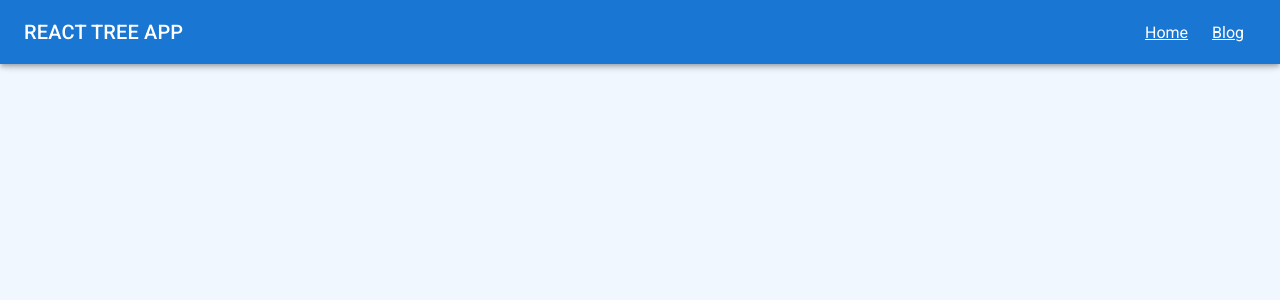
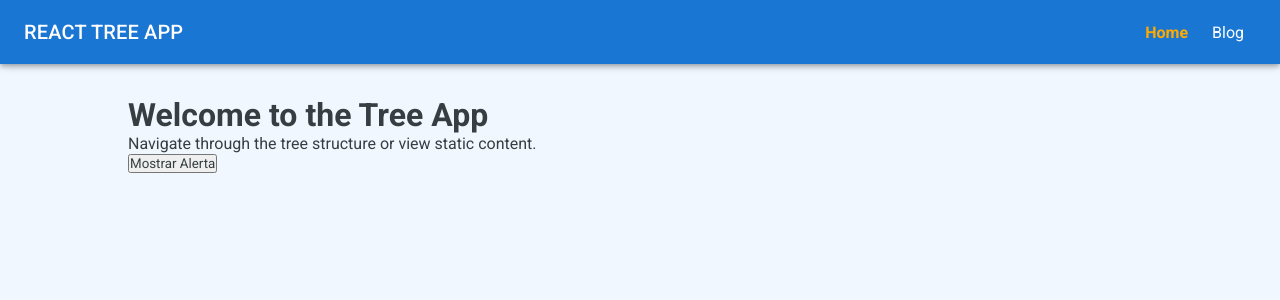
Before and after one commit to darianaren/react-tree-app, a React (Create React App) app: page / in a window 1280 px wide. Shown: the top 300 px of the page. Built offline with nearby package versions, Linux system fonts and the light colour scheme.

Commit message:
[main] feat (src/providers)

```diff
--- a/src/App.css
+++ b/src/App.css
@@ -15,6 +15,16 @@ body {
   background-color: #f0f7ff;
 }
 
+main {
+  margin: 6rem 1rem;
+}
+
+@media (min-width: 1200px) {
+  main {
+    margin: 6rem 10vw 0;
+  }
+}
+
 h1,
 h2,
 h3,
--- a/src/App.tsx
+++ b/src/App.tsx
@@ -1,12 +1,13 @@
 import "./App.css";
 
 import RouterConfig from "./routes";
+import AlertProvider from "./providers/AlertProvider/AlertProvider";
 
 function App() {
   return (
-    <>
+    <AlertProvider>
       <RouterConfig />
-    </>
+    </AlertProvider>
   );
 }
 
--- a/src/components/NavBar/NavBar.tsx
+++ b/src/components/NavBar/NavBar.tsx
@@ -4,7 +4,7 @@ import Toolbar from "@mui/material/Toolbar";
 import Typography from "@mui/material/Typography";
 
 import { PAGES } from "./constants";
-import { Link } from "react-router-dom";
+import { NavLink } from "react-router-dom";
 
 export default function NavBar() {
   return (
@@ -24,13 +24,19 @@ export default function NavBar() {
         </Typography>
         <Box component="nav" sx={{ display: { xs: "none", sm: "block" } }}>
           {PAGES.map(({ label, path }) => (
-            <Link
+            <NavLink
               to={path}
               key={path}
-              style={{ color: "#fff", padding: "12px" }}
+              style={({ isActive }) => ({
+                padding: "12px",
+                textDecoration: "none",
+                color: isActive ? "#ffaa00" : "#fff",
+                fontWeight: isActive ? "bold" : "normal",
+                transition: "color 0.3s ease, font-weight 0.3s ease"
+              })}
             >
               {label}
-            </Link>
+            </NavLink>
           ))}
         </Box>
       </Toolbar>
--- /dev/null
+++ b/src/constants/severityAlert.ts
@@ -0,0 +1,13 @@
+export const SEVERITY_ALERT = Object.freeze({
+  info: Symbol("Represents a message of info"),
+  error: Symbol("Represents a message of error"),
+  warning: Symbol("Represents a message of warning"),
+  success: Symbol("Represents a message of success")
+});
+
+export const SEVERITY_ALERT_VALUE = Object.freeze({
+  [SEVERITY_ALERT.info]: "info",
+  [SEVERITY_ALERT.error]: "error",
+  [SEVERITY_ALERT.warning]: "warning",
+  [SEVERITY_ALERT.success]: "success"
+});
--- /dev/null
+++ b/src/context/AlertContext.ts
@@ -0,0 +1,6 @@
+import { createContext } from "react";
+import { AlertContextType } from "../providers/AlertProvider/AlertProvider.interfaces";
+
+const AlertContext = createContext<AlertContextType | undefined>(undefined);
+
+export default AlertContext;
--- /dev/null
+++ b/src/hooks/useAlert.ts
@@ -0,0 +1,15 @@
+import { useContext } from "react";
+
+import AlertContext from "../context/AlertContext";
+
+function useAlert() {
+  const context = useContext(AlertContext);
+
+  if (!context) {
+    throw new Error("useAlert must be used within a AlertProvider");
+  }
+
+  return context;
+}
+
+export default useAlert;
--- a/src/pages/Home.tsx
+++ b/src/pages/Home.tsx
@@ -1,8 +1,15 @@
+import { SEVERITY_ALERT } from "../constants/severityAlert";
+import useAlert from "../hooks/useAlert";
+
 const Home = () => {
+  const { showAlert } = useAlert();
   return (
     <div>
       <h1>Welcome to the Tree App</h1>
       <p>Navigate through the tree structure or view static content.</p>
+      <button onClick={() => showAlert("¡Bienvenido!", SEVERITY_ALERT.success)}>
+        Mostrar Alerta
+      </button>
     </div>
   );
 };
--- /dev/null
+++ b/src/providers/AlertProvider/AlertProvider.tsx
@@ -0,0 +1,73 @@
+import { useState } from "react";
+
+import { Snackbar, Alert } from "@mui/material";
+
+import {
+  SEVERITY_ALERT,
+  SEVERITY_ALERT_VALUE
+} from "../../constants/severityAlert";
+import AlertContext from "../../context/AlertContext";
+
+import {
+  AlertProviderProps,
+  CloseFunction,
+  ShowAlertFunction
+} from "./AlertProvider.interfaces";
+
+function AlertProvider({ children }: AlertProviderProps) {
+  const [open, setOpen] = useState(false);
+  const [message, setMessage] = useState("");
+  const [severity, setSeverity] = useState(SEVERITY_ALERT.info);
+
+  /**
+   * Displays an alert with the provided message and severity.
+   *
+   * @function
+   * @name showAlert
+   * @param {string} message - The message to display in the alert.
+   * @param {symbol} severity - The severity level of the alert.
+   */
+  const showAlert: ShowAlertFunction = (message, severity) => {
+    setMessage(message);
+    setSeverity(severity);
+    setOpen(true);
+  };
+
+  /**
+   * Stop displaying the message
+   *
+   * @function
+   * @name handleClose
+   */
+  const handleClose: CloseFunction = () => {
+    setOpen(false);
+  };
+
+  return (
+    <AlertContext.Provider value={{ showAlert }}>
+      {children}
+      <Snackbar
+        open={open}
+        onClose={handleClose}
+        autoHideDuration={6000}
+        anchorOrigin={{ vertical: "top", horizontal: "center" }}
+      >
+        <Alert
+          onClose={handleClose}
+          sx={{ width: "100%" }}
+          severity={
+            SEVERITY_ALERT_VALUE[severity] as
+              | "info"
+              | "error"
+              | "warning"
+              | "success"
+          }
+        >
+          {message}
+        </Alert>
+      </Snackbar>
+    </AlertContext.Provider>
+  );
+}
+
+export default AlertProvider;
--- a/src/routes/index.tsx
+++ b/src/routes/index.tsx
@@ -8,10 +8,12 @@ const RouterConfig = () => {
   return (
     <Router>
       <NavBar />
-      <Routes>
-        <Route path="/blog" element={<StaticPage />} />
-        <Route path="/" element={<Home />} />
-      </Routes>
+      <main>
+        <Routes>
+          <Route path="/blog" element={<StaticPage />} />
+          <Route path="/" element={<Home />} />
+        </Routes>
+      </main>
     </Router>
   );
 };
```
Also changed, not shown: src/providers/AlertProvider/AlertProvider.interfaces.ts (added, +17 -0 lines).
